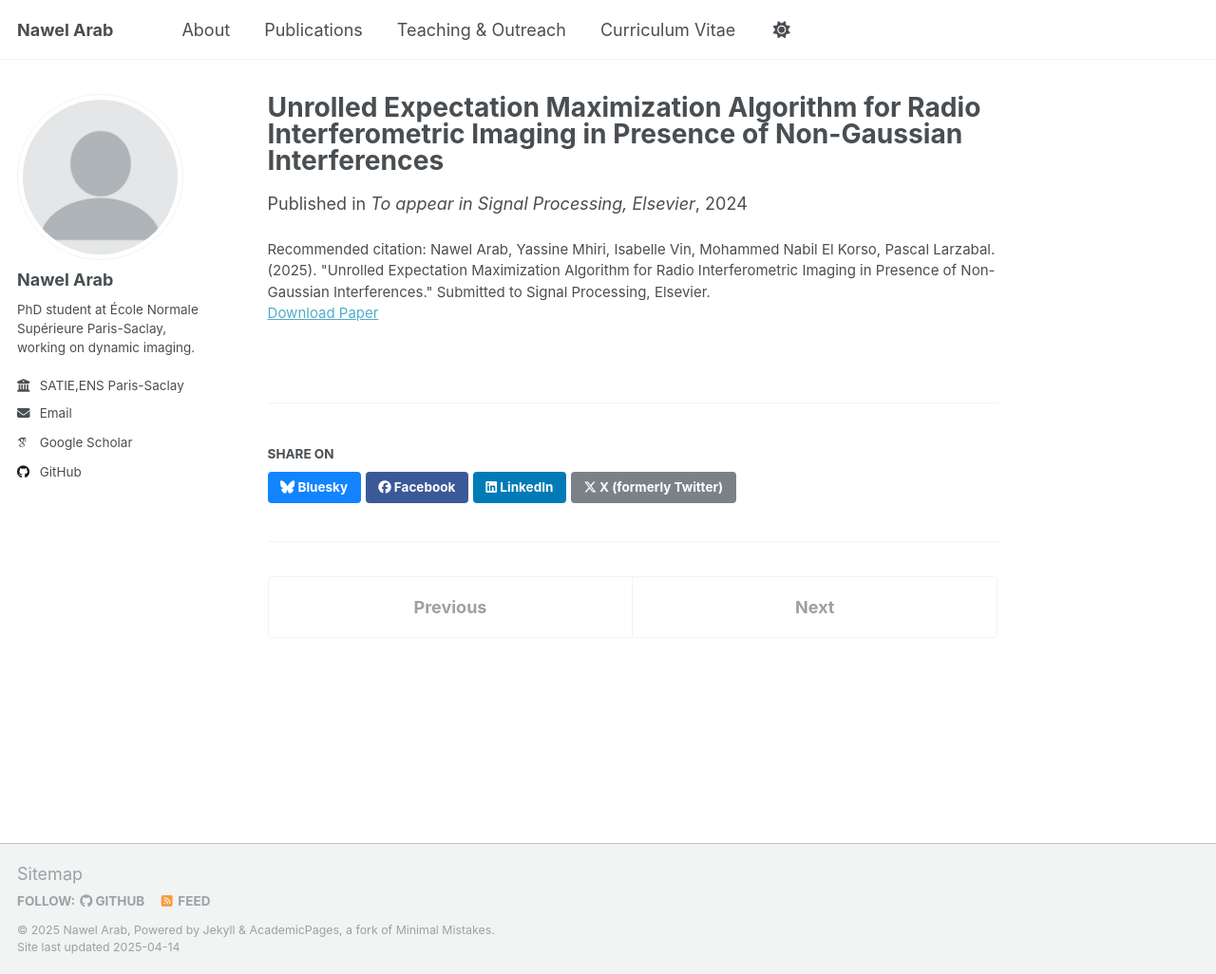
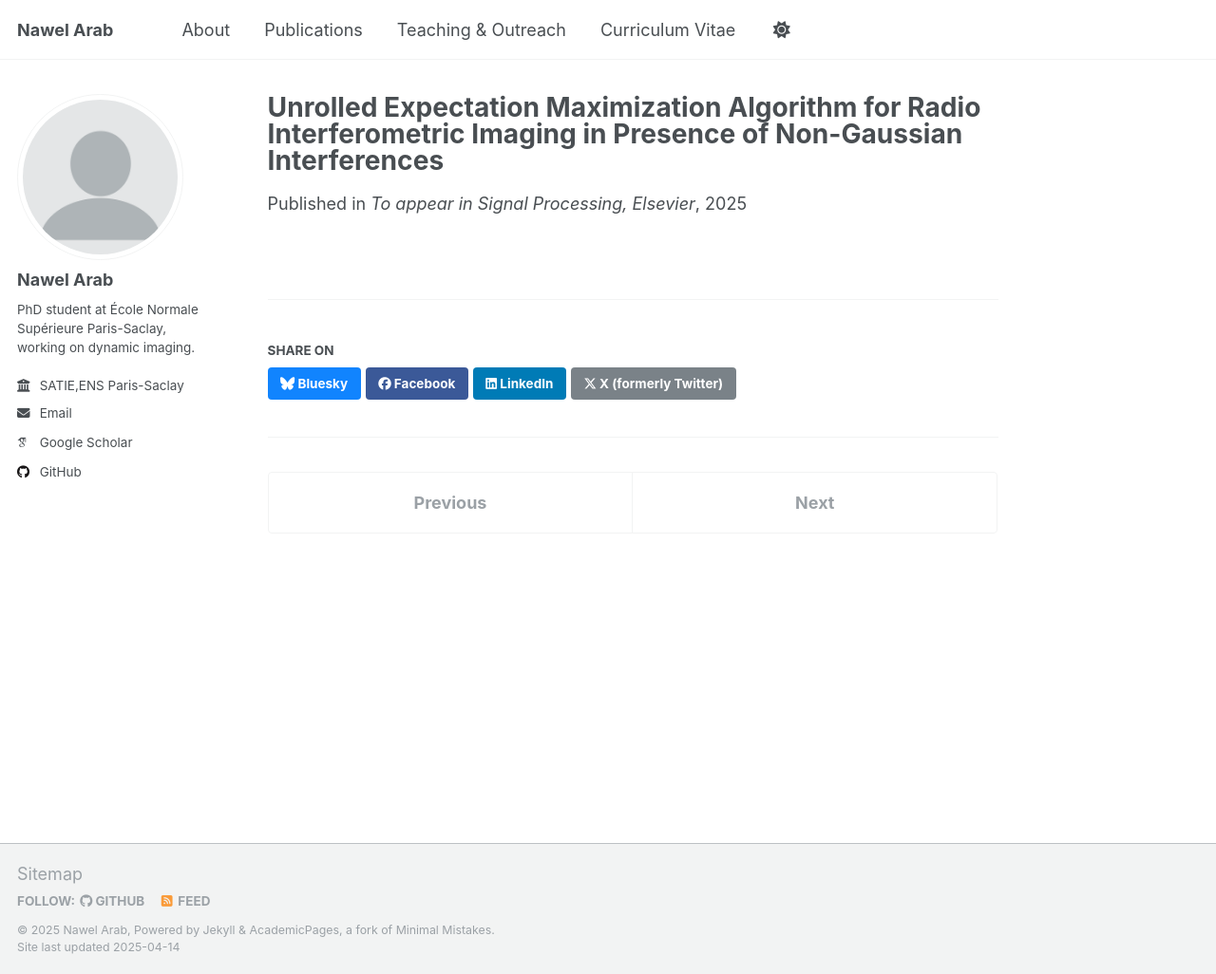
Before and after one commit to NawelAr/NawelAr.github.io, a Jekyll site: the page built from _publications/elsevier_2025.md, in a window 1280 px wide and 1026 px high. Shown: the whole window at 95% size. Built offline with Jekyll 4.4.1, drawn with Linux system fonts in a browser that asks for light colours; some web fonts are replaced.

Commit message:
Update elsevier_2025.md

```diff
--- a/_publications/elsevier_2025.md
+++ b/_publications/elsevier_2025.md
@@ -3,8 +3,7 @@ title: "Unrolled Expectation Maximization Algorithm for Radio Interferometric Im
 collection: publications
 category: manuscripts
 permalink: /publication/em-non-gaussian-2024
-date: 2024-01-01
+date: 2025-01-01
 venue: "To appear in Signal Processing, Elsevier"
 paperurl: "https://hal.science/hal-04966761v1/file/Nawel_Arab_submission_final.pdf"
-citation: "Nawel Arab, Yassine Mhiri, Isabelle Vin, Mohammed Nabil El Korso, Pascal Larzabal. (2025). \"Unrolled Expectation Maximization Algorithm for Radio Interferometric Imaging in Presence of Non-Gaussian Interferences.\" Submitted to Signal Processing, Elsevier."
 ---
```
